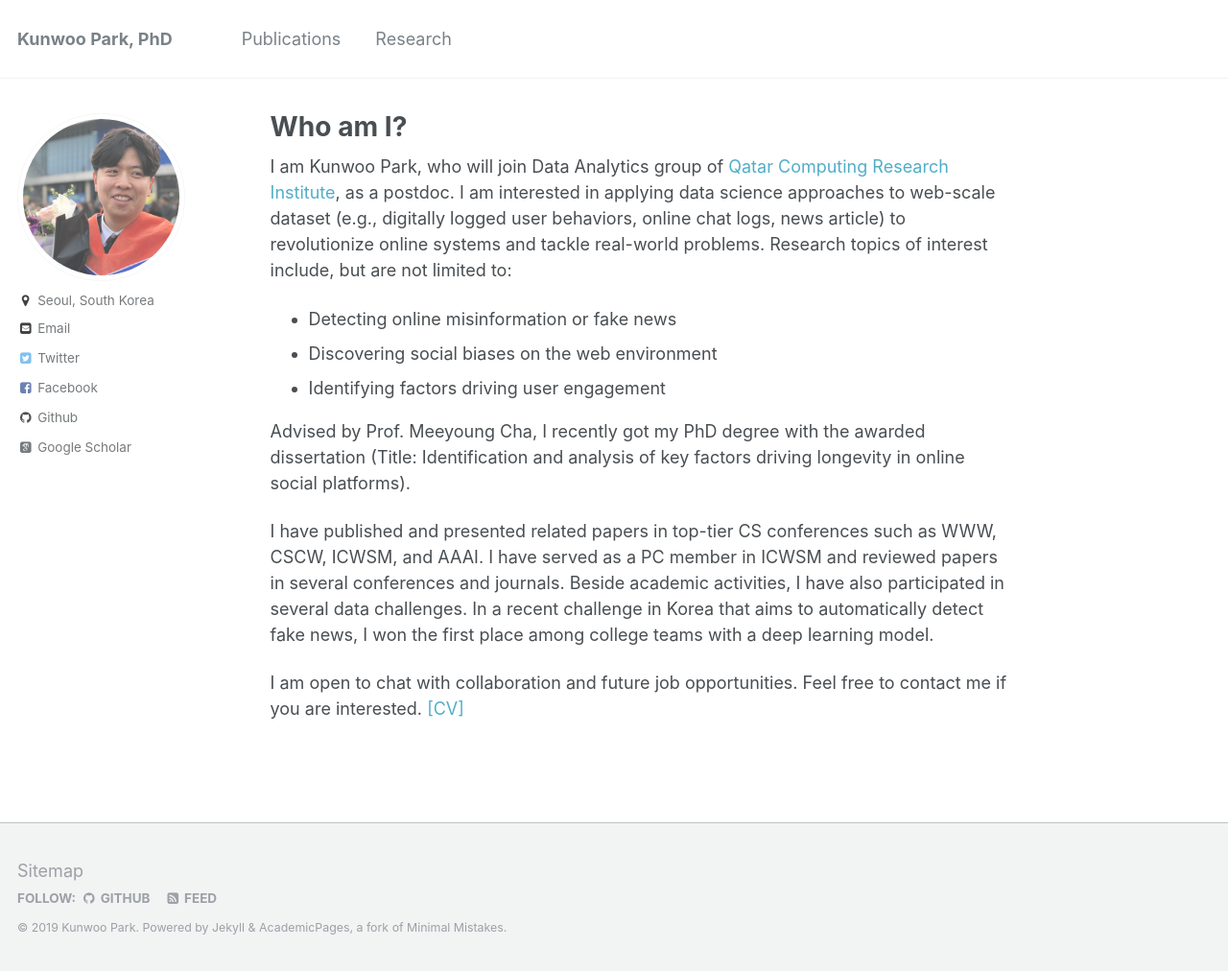
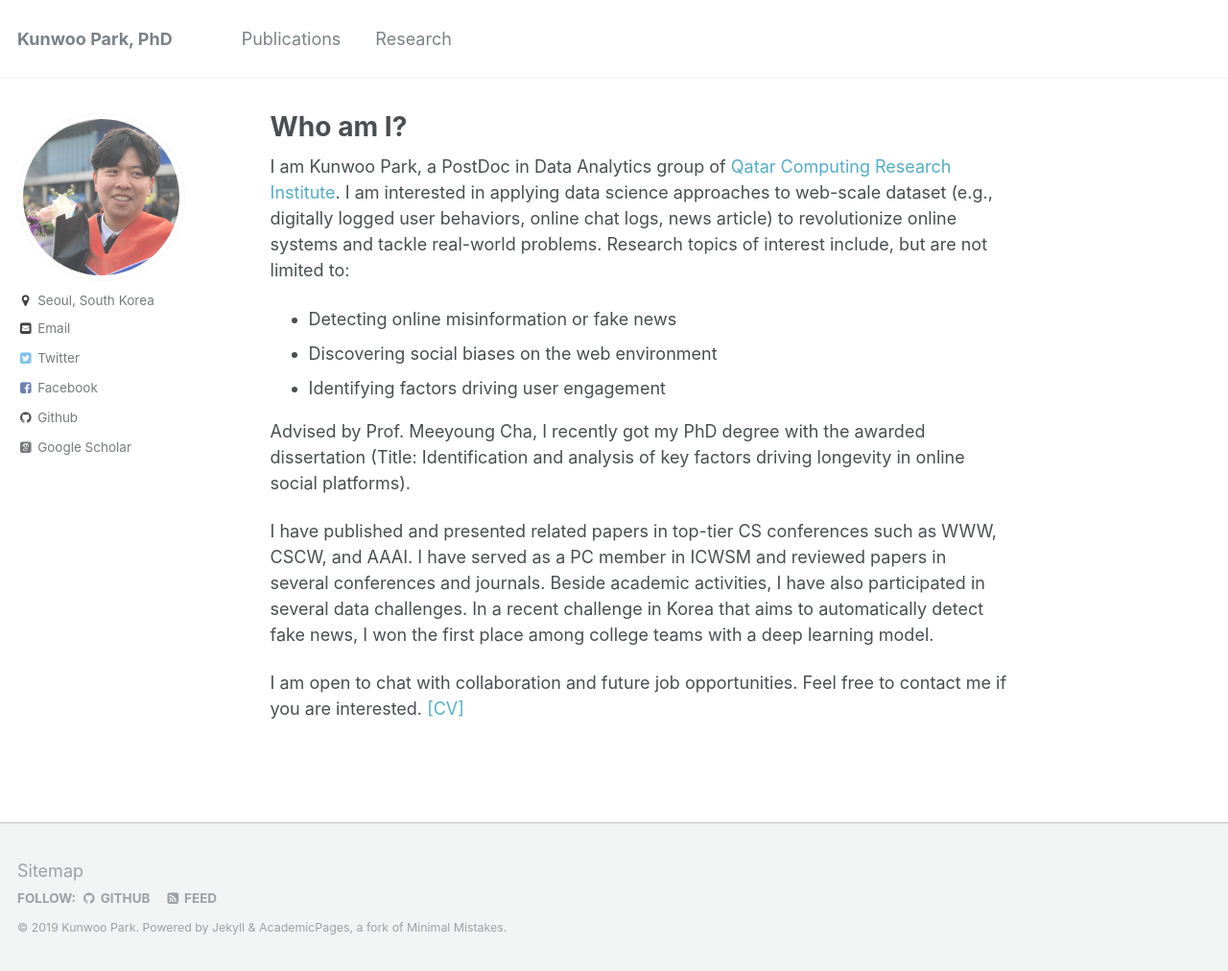
Before and after one commit to bywords/bywords.github.io, a Jekyll site: the page built from _pages/about.md, in a window 1280 px wide and 1012 px high. Shown: the whole window at 96% size. Built offline with Jekyll 4.4.1, drawn with Linux system fonts in a browser that asks for light colours; some web fonts are replaced.

Commit message:
updated site

```diff
--- a/_pages/about.md
+++ b/_pages/about.md
@@ -8,13 +8,13 @@ redirect_from:
   - /about.html
 ---
 
-I am Kunwoo Park, who will join Data Analytics group of [Qatar Computing Research Institute](http://www.qcri.org), as a postdoc. I am interested in applying data science approaches to web-scale dataset (e.g., digitally logged user behaviors, online chat logs, news article) to revolutionize online systems and tackle real-world problems. Research topics of interest include, but are not limited to:
+I am Kunwoo Park, a PostDoc in Data Analytics group of [Qatar Computing Research Institute](http://www.qcri.org). I am interested in applying data science approaches to web-scale dataset (e.g., digitally logged user behaviors, online chat logs, news article) to revolutionize online systems and tackle real-world problems. Research topics of interest include, but are not limited to:
 * Detecting online misinformation or fake news
 * Discovering social biases on the web environment
 * Identifying factors driving user engagement
 
 Advised by Prof. Meeyoung Cha, I recently got my PhD degree with the awarded dissertation (Title: Identification and analysis of key factors driving longevity in online social platforms).
 
-I have published and presented related papers in top-tier CS conferences such as WWW, CSCW, ICWSM, and AAAI. I have served as a PC member in ICWSM and reviewed papers in several conferences and journals. Beside academic activities, I have also participated in several data challenges. In a recent challenge in Korea that aims to automatically detect fake news, I won the first place among college teams with a deep learning model.
+I have published and presented related papers in top-tier CS conferences such as WWW, CSCW, and AAAI. I have served as a PC member in ICWSM and reviewed papers in several conferences and journals. Beside academic activities, I have also participated in several data challenges. In a recent challenge in Korea that aims to automatically detect fake news, I won the first place among college teams with a deep learning model.
 
 I am open to chat with collaboration and future job opportunities. Feel free to contact me if you are interested. [[CV]](/files/kunwoo-cv.pdf)
```
Also changed, not shown: _publications/aaai2019incongruity.md (added, +12 -0 lines), Gemfile.lock, temp/icwsm2013mood.md (renamed from _publications/icwsm2013mood.md), 1 other file.
